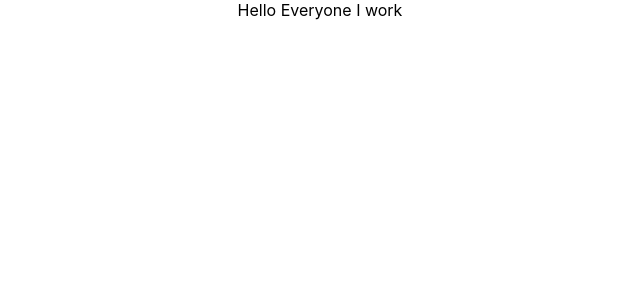
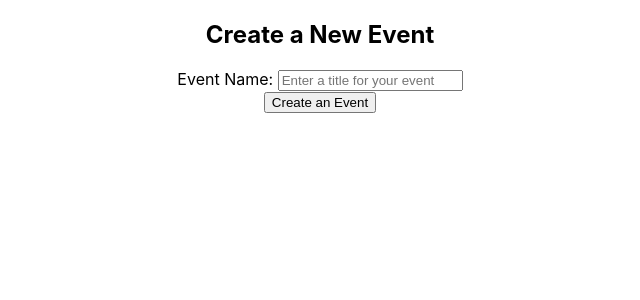
Before and after one commit to stacktracehq/event-reg-mini-project, a React (Create React App) app in the folder frontend/: page / in a window 1280 px wide. Shown: the top 300 px of the page, without its empty margins (320-960 px from the left). Built offline with nearby package versions, Linux system fonts and the light colour scheme.

Commit message:
adds a form with event name

```diff
--- a/frontend/src/components/App/App.tsx
+++ b/frontend/src/components/App/App.tsx
@@ -1,11 +1,12 @@
 
 import React from 'react';
 import './App.css';
+import Form from '../Form/Form';
 
 const App: React.FC = () => {
   return (
     <div className="App">
-      Hello Everyone I work
+      <Form />
     </div>
   );
 }
--- /dev/null
+++ b/frontend/src/components/Form/Form.tsx
@@ -0,0 +1,35 @@
+import React from "react";
+
+export interface Values {
+    event_name: string;
+}
+
+export class Form extends React.Component {
+    constructor(props: any) {
+        super(props);
+        this.state = {
+            event_name: ""
+        }
+    }
+
+    public render() {
+        return (
+            <div>
+                <h2>Create a New Event</h2>
+                <form>
+                    <div>
+                        <label htmlFor="event_name">Event Name: </label>
+                        <input type="text" id="event_name" name="event_name" placeholder="Enter a title for your event" />
+                    </div>
+                    <div>
+                        <button type="submit">
+                            Create an Event
+                        </button>
+                    </div>
+                </form>
+            </div>
+        )
+    }
+}
+
+export default Form;
--- a/frontend/src/components/event/Create.tsx
+++ /dev/null
@@ -1 +0,0 @@
-import React from "react";
```
